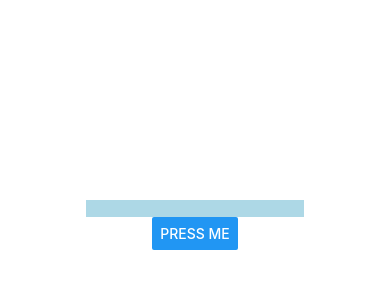
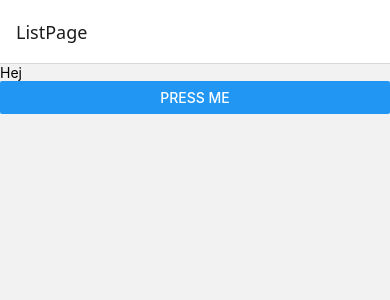
Before and after one commit to mitanuriel/Notebook, a React Native app: screen / in a window 390 px wide. Shown: the top 300 px of the page. Built offline with nearby package versions, Linux system fonts and the light colour scheme.

Commit message:
Added navigation functionality

```diff
--- a/App.js
+++ b/App.js
@@ -15,17 +15,49 @@
       [...notes, {key: notes.length, name: text}] // spread operator usage
     )
   }
+
+  const Stack = createNativeStackNavigator() // Stack navigator that lets to navigate from page to page
   return (
-    <View style={styles.container}>
-      <TextInput style={styles.textInput} onChangeText={(txt) => setText(txt)}/>
-      <Button title='Press me' onPress={buttonHandler}></Button>
-      <FlatList
-        data={notes}
-        renderItem={(note) => <Text>{note.item.name}</Text>}
-      />
-      <StatusBar style="auto" />
+    <NavigationContainer>
+      <Stack.Navigator initialRouteName='ListPage'>
+        <Stack.Screen
+        name='ListPage'
+        component={ListPage}
+        />
+         <Stack.Screen
+        name='DetailPage'
+        component={DetailPage}
+        />
+      </Stack.Navigator>
+    </NavigationContainer>
+
+  );
+}
+
+const ListPage = ({navigation, route}) => {
+
+  function handleButton(){
+    navigation.navigate('DetailPage')
+  }
+
+  return (
+    <View>
+      <Text>
+        Hej
+      </Text>
+      <Button onPress={handleButton} title='Press Me'></Button>
     </View>
-  );
+  )
+}
+
+const DetailPage = ({navigation, route}) => {
+  return (
+    <View>
+      <Text>
+        Details
+      </Text>
+    </View>
+  )
 }
 
 const styles = StyleSheet.create({
```
